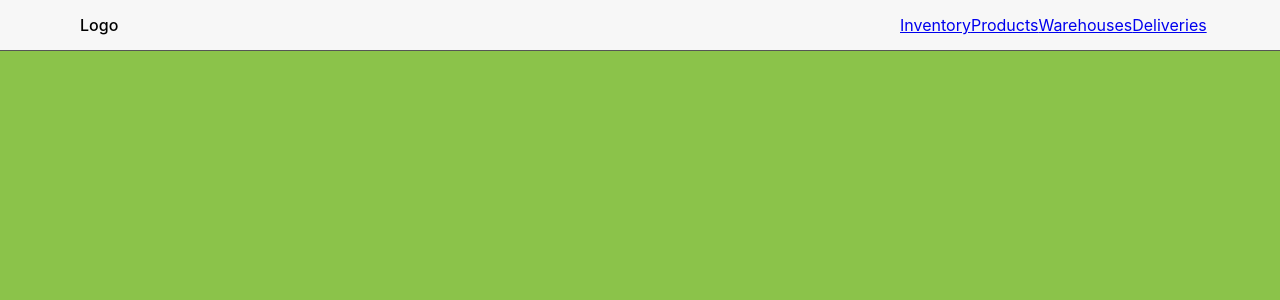
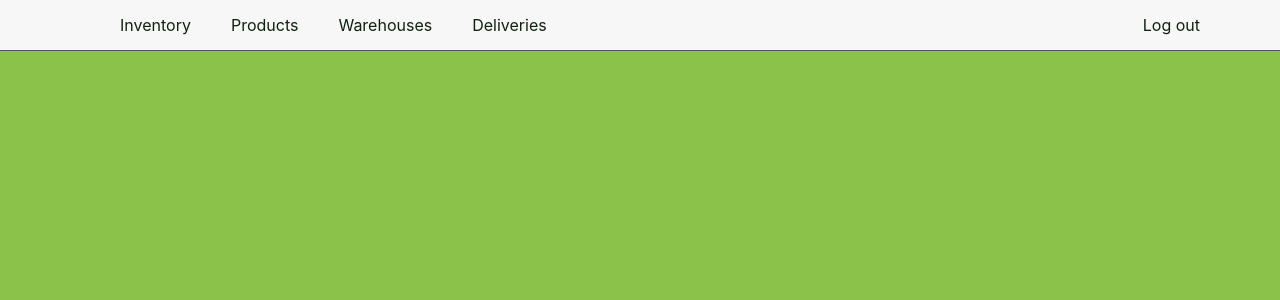
Before and after one commit to Birger9/CustomerCase, a React (Create React App) app in the folder typescript-frontend/: page /home in a window 1280 px wide. Shown: the top 300 px of the page. Built offline with nearby package versions, Linux system fonts and the light colour scheme.

Commit message:
"Navbar design is done"

```diff
--- a/typescript-frontend/src/Components/Nav/Nav.module.css
+++ b/typescript-frontend/src/Components/Nav/Nav.module.css
@@ -9,14 +9,33 @@
 }
 
 .logo-container {
-    margin-left: 80px;
-    font-weight: 500;
+    color: rgb(14, 34, 14);
     cursor: pointer;
 }
 
+.logo-container:hover {
+    color: rgba(14, 34, 14, 0.8);
+    cursor: pointer;
+}
+
+.logo-container span {
+    margin-right: 80px;
+}
+
 .links-container {
-    margin-right: 80px;
+    margin-left: 80px;
     display: flex;
     width: 300px;
     justify-content: space-evenly;
 }
+
+.link a {
+    padding-left: 40px;
+    text-decoration: none;
+    color: rgb(14, 34, 14);
+}
+
+.link a:hover {
+    text-decoration: none;
+    color: rgba(14, 34, 14, 0.8);
+}
--- a/typescript-frontend/src/Components/Nav/Nav.tsx
+++ b/typescript-frontend/src/Components/Nav/Nav.tsx
@@ -11,12 +11,8 @@ type Link = {
     href: string
 }
 
-const Nav: React.FC<{}> = () => {
+const Links: React.FC<{ links: Link[] }> = ({ links }) => {
     return (
-        <div className={styles.navbar}>
-            <div className={styles['logo-container']}>
-                Logo
-            </div>
         <div className={styles['links-container']}>
             {links.map((link: Link) => {
                 return (
@@ -28,8 +24,19 @@ const Nav: React.FC<{}> = () => {
                 )
             })}
         </div>
+    )
+}
+
+const Nav: React.FC<{}> = () => {
+    return (
+          <div className={styles.navbar}>
+              <Links links={links}/>
+              <div className={styles['logo-container']}>
+                  <span>Log out</span>
+              </div>
           </div>
       )
   }
 
+
 export default Nav
```
Also changed, not shown: typescript-frontend/src/Components/Tab.tsx (deleted, +0 -12 lines), typescript-frontend/src/Components/TabTitle.tsx (deleted, +0 -18 lines), typescript-frontend/src/Components/Tabs.tsx (deleted, +0 -29 lines). Lines whose indentation alone changed are shown as unchanged.
